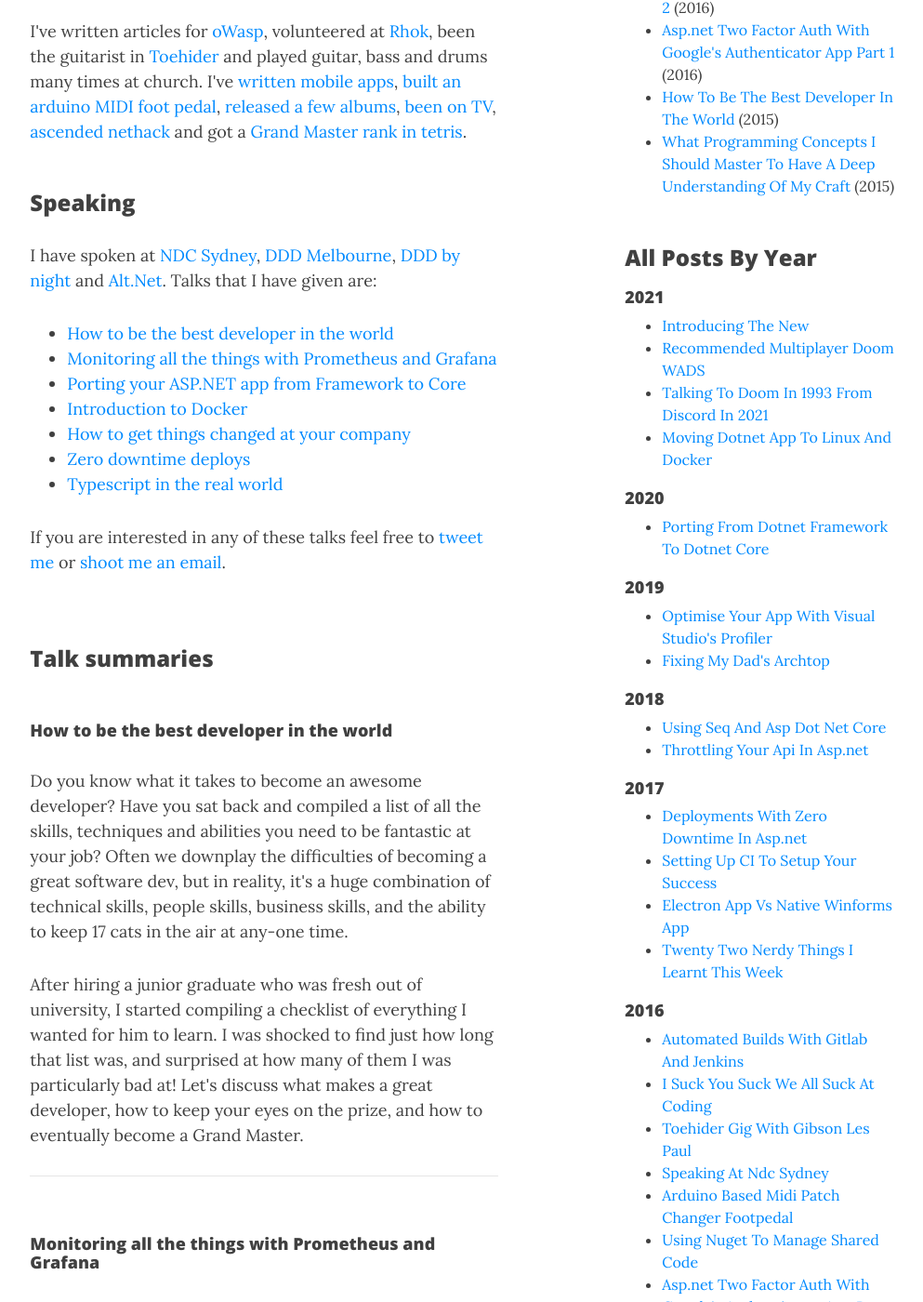
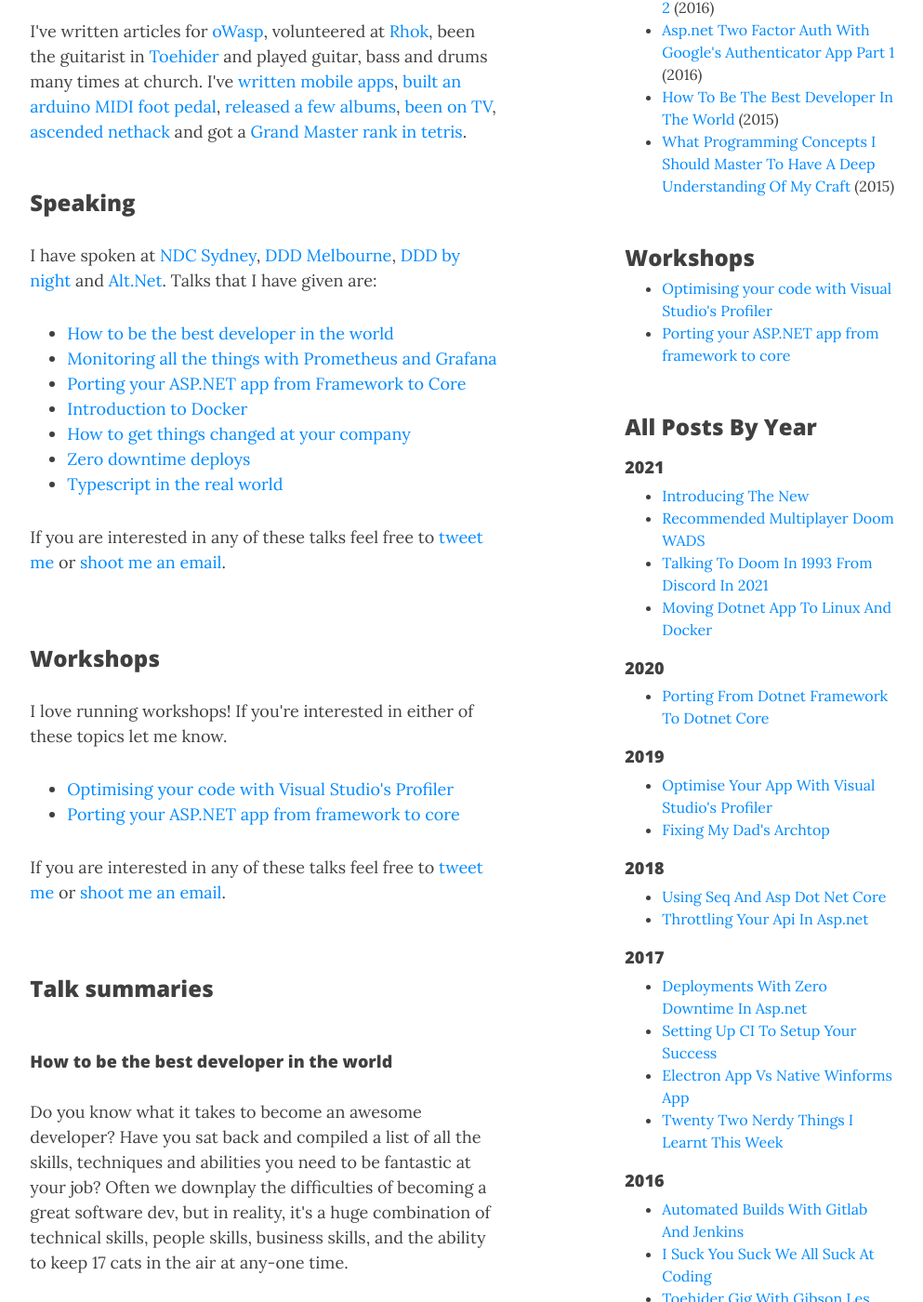
Before and after one commit to rocklan/rocklan.github.io, a Jekyll site: the page built from docs/about.html, in a window 1280 px wide and 1400 px high, scrolled down 962 px. Shown: the whole window at 93% size, without its empty margins (196-1189 px from the left). Built offline with Jekyll 4.4.1, drawn with Linux system fonts in a browser that asks for light colours.

Commit message:
fixed up workshops

```diff
--- a/docs/_config.yml
+++ b/docs/_config.yml
@@ -28,8 +28,8 @@
 #  Resources:
 #    - Beautiful Jekyll: "https://beautifuljekyll.com"
 #    - Learn markdown: "https://www.markdowntutorial.com/"
+  Workshops: "/workshops"
   Tags: "/tags"
-  Workshops: "/workshops"
 
 avatar: "/images/headshot.jpg"
 
--- a/docs/_layouts/page.html
+++ b/docs/_layouts/page.html
@@ -40,6 +40,12 @@
       {%- endfor -%}
       </ul>
 
+      <h3>Workshops</h3>
+      <ul>
+        <li><a href="/workshops/optimising-your-code-with-visual-studios-profiler">Optimising your code with Visual Studio's Profiler</a></li>
+        <li><a href="/workshops/porting-your-aspnet-app-from-framework-to-core">Porting your ASP.NET app from framework to core</a></li>
+      </ul>
+
       <h3>All Posts By Year</h3>
       {% for post in site.posts  %}
       {% capture this_year %}{{ post.date | date: "%Y" }}{% endcapture %}
--- a/docs/_layouts/workshop.html
+++ b/docs/_layouts/workshop.html
@@ -40,6 +40,12 @@
       {%- endfor -%}
       </ul>
 
+      <h3>Workshops</h3>
+      <ul>
+        <li><a href="/workshops/optimising-your-code-with-visual-studios-profiler">Optimising your code with Visual Studio's Profiler</a></li>
+        <li><a href="/workshops/porting-your-aspnet-app-from-framework-to-core">Porting your ASP.NET app from framework to core</a></li>
+      </ul>
+
       <h3>All Posts By Year</h3>
       {% for post in site.posts  %}
       {% capture this_year %}{{ post.date | date: "%Y" }}{% endcapture %}
--- a/docs/about.html
+++ b/docs/about.html
@@ -29,6 +29,18 @@
             <li><a href="#typescript-in-the-real-world">Typescript in the real world</a></li>
             <!--<li><a href="#all-things-testing">Unit tests, UI tests and retrofitting to legacy code</a></li>
             <li><a href="#building-an-iPhone-app-with-phonegap">Building an iPhone app with phonegap</a></li>-->
+        </ul>
+        <p>If you are interested in any of these talks feel free to <a href="https://twitter.com/rocklan">tweet me</a> or <a href="/contact">shoot me an email</a>.</p>
+        <br />
+    </div>
+</div>
+<div class="row">
+    <div class="col-sm-12">
+        <h3>Workshops</h3>
+        <p>I love running workshops! If you're interested in either of these topics let me know.</p>
+        <ul>
+            <li><a href="/workshops/optimising-your-code-with-visual-studios-profiler">Optimising your code with Visual Studio's Profiler</a></li>
+            <li><a href="/workshops/porting-your-aspnet-app-from-framework-to-core">Porting your ASP.NET app from framework to core</a></li>
         </ul>
         <p>If you are interested in any of these talks feel free to <a href="https://twitter.com/rocklan">tweet me</a> or <a href="/contact">shoot me an email</a>.</p>
         <br />
```
Also changed, not shown: docs/workshops/optimising-your-code-with-visual-studios-profiler.md (+4 -2 lines), docs/workshops/porting-your-aspnet-app-from-framework-to-core.md (+2 -0 lines).
